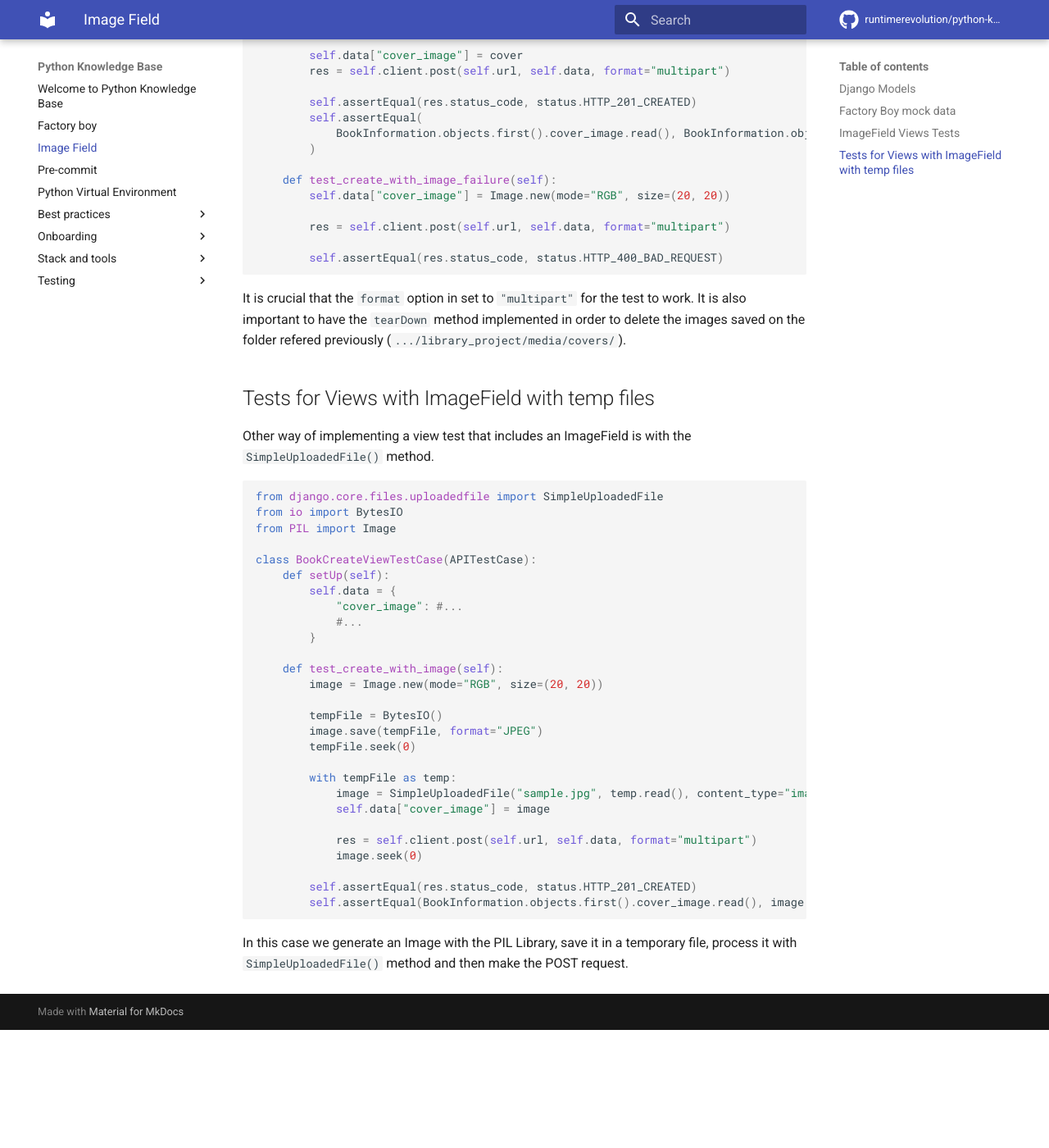
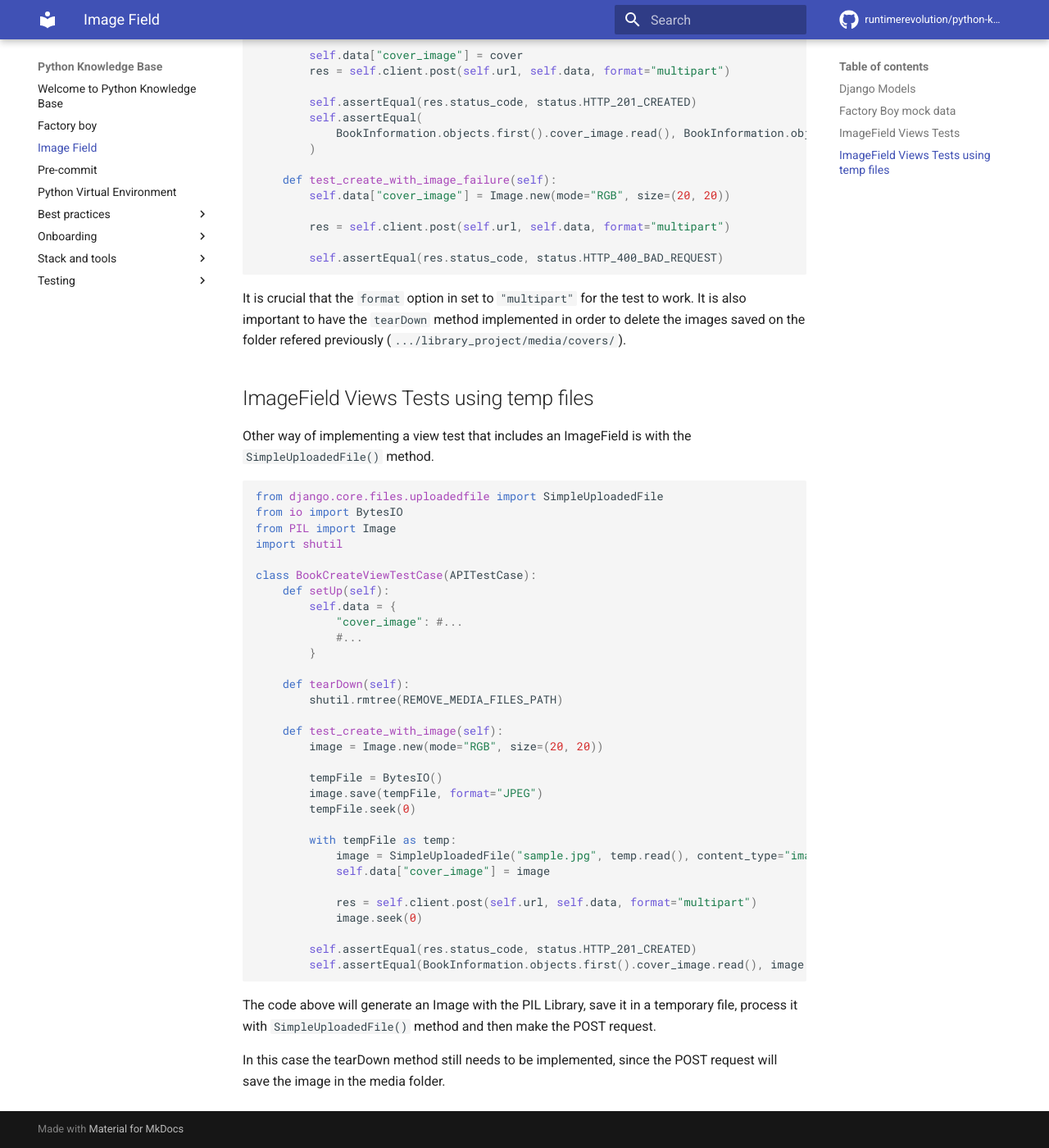
Before and after one commit to runtimerevolution/python-knowledge-base, an MkDocs documentation site: the page built from docs/image_field.md, in a window 1280 px wide and 1400 px high, scrolled down 1329 px. Shown: the whole window at 82% size. Built offline with MkDocs 1.6.1 and Material for MkDocs 9.7.7, drawn with Linux system fonts in a browser that asks for light colours; comment, search, counter and statistics services are not loaded; before the commit the page ends 2585 px from its top, so only the background shows below that.

Commit message:
Added tearDown method

`````diff
--- a/docs/image_field.md
+++ b/docs/image_field.md
@@ -75,7 +75,7 @@ It is crucial that the `format` option in set to `"multipart"` for the test to w
 It is also important to have the `tearDown` method implemented in order to delete the images
 saved on the folder refered previously (`.../library_project/media/covers/`).
 
-## Tests for Views with ImageField with temp files
+## ImageField Views Tests using temp files
 
 Other way of implementing a view test that includes an ImageField is with the `SimpleUploadedFile()` method.
 
@@ -83,6 +83,7 @@ Other way of implementing a view test that includes an ImageField is with the `S
 from django.core.files.uploadedfile import SimpleUploadedFile
 from io import BytesIO
 from PIL import Image
+import shutil
 
 class BookCreateViewTestCase(APITestCase):
     def setUp(self):
@@ -90,6 +91,9 @@ class BookCreateViewTestCase(APITestCase):
             "cover_image": #...
             #...
         }
+
+    def tearDown(self):
+        shutil.rmtree(REMOVE_MEDIA_FILES_PATH)
 
     def test_create_with_image(self):
         image = Image.new(mode="RGB", size=(20, 20))
@@ -110,5 +114,8 @@ class BookCreateViewTestCase(APITestCase):
 
 
 ````
-In this case we generate an Image with the PIL Library, save it in a temporary file,
+The code above will generate an Image with the PIL Library, save it in a temporary file,
 process it with `SimpleUploadedFile()` method and then make the POST request.
+
+In this case the tearDown method still needs to be implemented, since the POST
+request will save the image in the media folder.
`````
